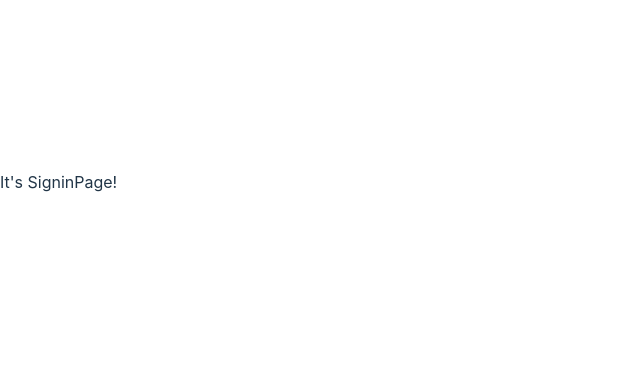
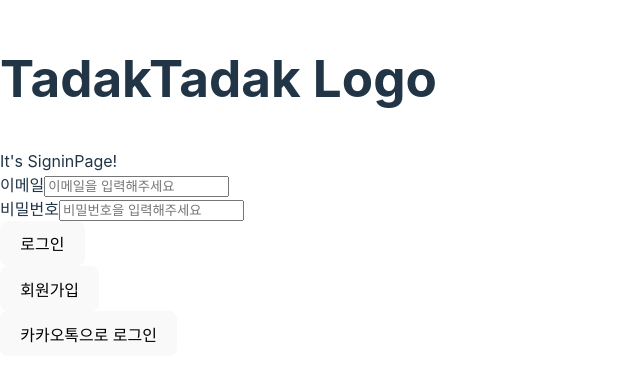
Before and after one commit to On-derDog/TadakTadak, a React (Vite) app in the folder frontend/: page /signin in a window 1280 px wide. Shown: the part 218-600 px from the top of the page, without its empty margins (0-640 px from the left). Built offline with nearby package versions, Linux system fonts and the light colour scheme.

Commit message:
Feat: 로그인 페이지 스켈레톤 코드 구현

```diff
--- a/frontend/src/App.tsx
+++ b/frontend/src/App.tsx
@@ -6,6 +6,7 @@ import ChattingListPage from './pages/ChattingListPage';
 import SignupPage from './pages/SignupPage';
 import SigninPage from './pages/SigninPage';
 import ChattingRoomPage from './pages/ChattingRoomPage';
+import SignUpKakaoPage from './pages/SignUpKaKaoPage';
 
 const router = createBrowserRouter([
 	{
@@ -19,6 +20,8 @@ const router = createBrowserRouter([
 			{ path: 'signup', element: <SignupPage /> },
 			{ path: 'chattinglist', element: <ChattingListPage /> },
 			{ path: 'chatroom/:chatroom_id', element: <ChattingRoomPage /> },
+			{ path: 'signupkakao', element: <SignUpKakaoPage /> },
+
 		],
 	},
 ]);
--- /dev/null
+++ b/frontend/src/pages/SignUpKakaoPage.tsx
@@ -0,0 +1,5 @@
+const SignUpKakaoPage = () => {
+  return <div>It's SignUpKakaoPage!</div>;
+};
+
+export default SignUpKakaoPage;
--- a/frontend/src/pages/SigninPage.tsx
+++ b/frontend/src/pages/SigninPage.tsx
@@ -1,6 +1,66 @@
+import React,{useState} from "react";
+import { useNavigate } from "react-router-dom";
+
 const SigninPage = () => {
+    const [inputs,setInputs] = useState({
+        email: '',
+        password : '',
+    });
+
+    const {email,password} = inputs
+    const navigate = useNavigate();
+
+    const onChange = (e) => {
+        const {value, name} = e.target;
+        setInputs({
+            ...inputs,
+            [name]: value,
+        });
+        console.log(inputs);
+    }
+
+    const onSignin = (e) =>{
+        console.log("값확정",inputs)
+        setTimeout(() => navigate("/"), 2000);
+    }
+
+    const onSignUp = (e) =>{
+        console.log("회원가입",inputs)
+        setTimeout(() => navigate("/signup"), 2000);
+    }
+
+    const onSignKaKaoUp = (e) =>{
+        console.log("카카오 회원가입",inputs)
+        setTimeout(() => navigate("/signupkakao"), 2000);
+    }
+
     return(
-        <>It's SigninPage!</>
+        <main className="SigninPage-wrapper">
+          <section className="SiginPage-container">
+              <h1> TadakTadak Logo </h1>
+              <>It's SigninPage!</>
+
+            </section>
+
+            {/* email input */}
+            <span>이메일</span>
+            <input onChange={onChange} type = 'text'  name="email" value={email} placeholder="이메일을 입력해주세요"></input>
+
+            <br/>
+
+            {/* pw input */}
+             <span>비밀번호</span>
+            <input onChange={onChange}
+            type = 'password' name="password" value={password} placeholder="비밀번호을 입력해주세요"></input>
+
+            <br/>
+            <button onClick={onSignin}>로그인</button>
+            <br/>
+            <button onClick={onSignUp}>회원가입</button>
+            <br/>
+            <button onClick={onSignKaKaoUp}>카카오톡으로 로그인</button>
+
+        </main>
     )
 };
 
```
